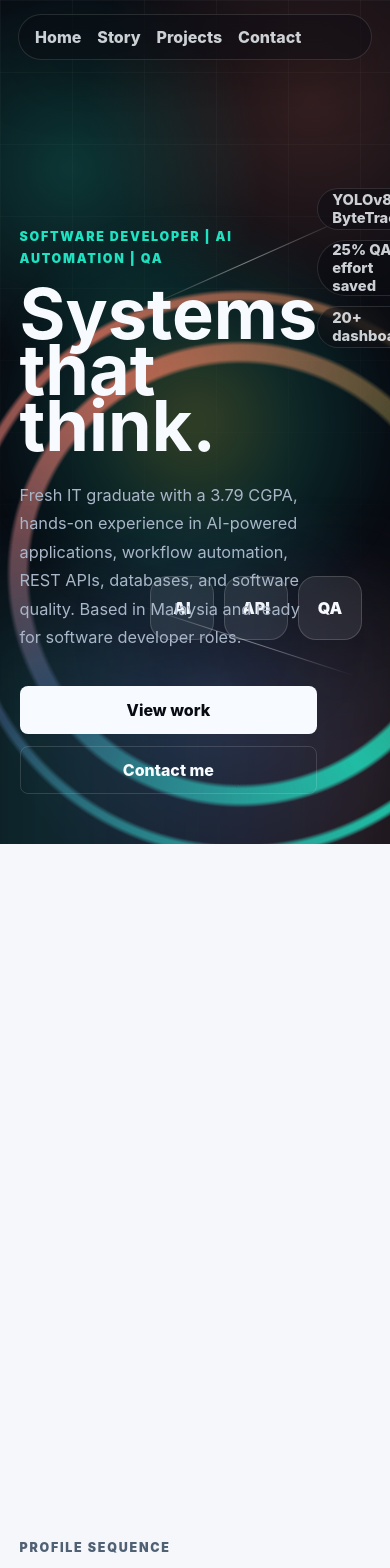
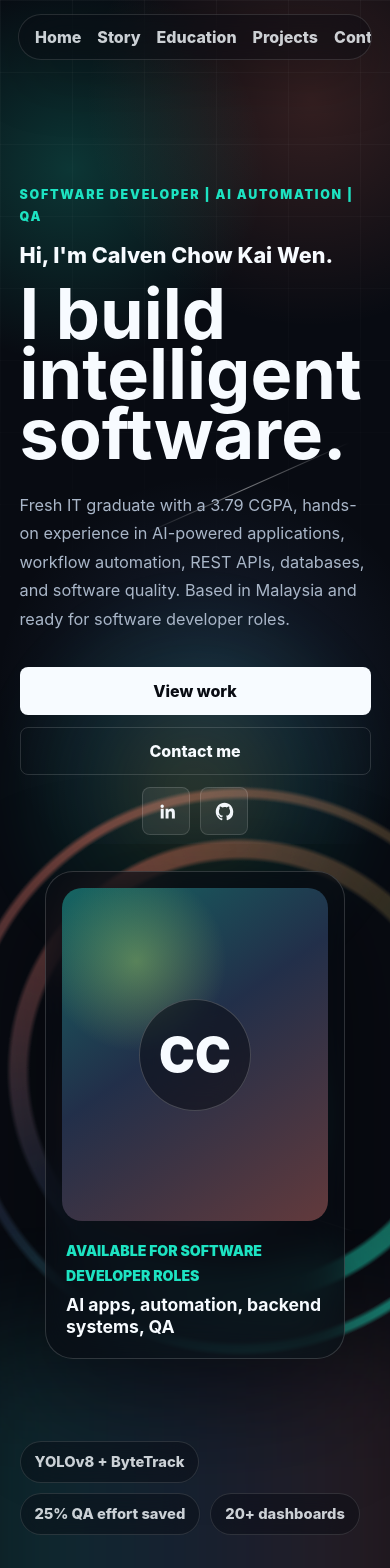
Before and after one commit to Calven0914/calven-portfolio, a React (Vite) app: page / in a window 390 px wide. Shown: the top 1568 px of the page. Built offline with nearby package versions, Linux system fonts and the light colour scheme.

Commit message:
Add profile hero and social credentials

```diff
--- a/src/App.jsx
+++ b/src/App.jsx
@@ -48,6 +48,27 @@ const experiences = [
   },
 ];
 
+const education = [
+  {
+    credential: "Bachelor's in Information Technology (Software Engineering)",
+    school: "SEGi University Kota Damansara",
+    date: "2024 - 2026",
+    detail: "CGPA 3.79. Project leader for PAWS Charity Fundraiser, raising RM500 for SPCA Selangor.",
+  },
+  {
+    credential: "Diploma in Information Technology",
+    school: "SEGi College Kota Damansara",
+    date: "2021 - 2023",
+    detail: "CGPA 3.62 with a foundation in software development, databases, and IT systems.",
+  },
+];
+
+const certificates = [
+  "Software Engineering",
+  "AI and computer vision projects",
+  "Workflow automation and LLM integration",
+];
+
 const skills = [
   "Java",
   "Python",
@@ -65,6 +86,35 @@ const skills = [
   "CI/CD",
   "Agile",
 ];
+
+const socials = [
+  {
+    name: "LinkedIn",
+    href: "https://www.linkedin.com/in/calven-chow-kai-wen-03703727a/",
+    icon: "linkedin",
+  },
+  {
+    name: "GitHub",
+    href: "https://github.com/Calven0914",
+    icon: "github",
+  },
+];
+
+function SocialIcon({ type }) {
+  if (type === "github") {
+    return (
+      <svg viewBox="0 0 24 24" aria-hidden="true">
+        <path d="M12 2C6.48 2 2 6.58 2 12.26c0 4.49 2.87 8.3 6.84 9.68.5.1.68-.22.68-.49v-1.82c-2.78.62-3.37-1.21-3.37-1.21-.45-1.19-1.11-1.5-1.11-1.5-.91-.64.07-.63.07-.63 1 .07 1.53 1.06 1.53 1.06.9 1.57 2.35 1.12 2.92.85.09-.67.35-1.12.63-1.38-2.22-.26-4.56-1.14-4.56-5.07 0-1.12.39-2.04 1.03-2.76-.1-.26-.45-1.31.1-2.72 0 0 .84-.28 2.75 1.05A9.3 9.3 0 0 1 12 6.98c.85 0 1.7.12 2.5.34 1.9-1.33 2.74-1.05 2.74-1.05.55 1.41.2 2.46.1 2.72.64.72 1.03 1.64 1.03 2.76 0 3.94-2.34 4.81-4.57 5.06.36.32.68.95.68 1.92v2.84c0 .27.18.59.69.49A10.1 10.1 0 0 0 22 12.26C22 6.58 17.52 2 12 2Z" />
+      </svg>
+    );
+  }
+
+  return (
+    <svg viewBox="0 0 24 24" aria-hidden="true">
+      <path d="M5.38 8.95h3.4V20h-3.4V8.95ZM7.08 4a1.98 1.98 0 1 1 0 3.96A1.98 1.98 0 0 1 7.08 4Zm3.85 4.95h3.26v1.51h.05c.45-.86 1.57-1.77 3.23-1.77 3.46 0 4.1 2.28 4.1 5.24V20h-3.4v-5.37c0-1.28-.02-2.92-1.78-2.92-1.78 0-2.05 1.39-2.05 2.83V20h-3.4V8.95Z" />
+    </svg>
+  );
+}
 
 function App() {
   const rootRef = useRef(null);
@@ -91,13 +141,16 @@ function App() {
 
   useEffect(() => {
     const context = gsap.context(() => {
-      gsap.from(".hero-kicker, .hero-title span, .hero-copy, .hero-actions, .hero-meta", {
-        y: 44,
-        autoAlpha: 0,
-        duration: 1,
-        stagger: 0.08,
-        ease: "power3.out",
-      });
+      gsap.from(
+        ".hero-kicker, .hero-intro, .hero-title span, .hero-copy, .hero-actions, .profile-visual, .hero-meta",
+        {
+          y: 44,
+          autoAlpha: 0,
+          duration: 1,
+          stagger: 0.08,
+          ease: "power3.out",
+        },
+      );
 
       gsap.to(".mesh-ring", {
         rotate: 360,
@@ -219,6 +272,7 @@ function App() {
         <nav aria-label="Primary navigation">
           <a href="#top">Home</a>
           <a href="#story">Story</a>
+          <a href="#education">Education</a>
           <a href="#projects">Projects</a>
           <a href="#contact">Contact</a>
         </nav>
@@ -230,20 +284,16 @@ function App() {
             <div className="cursor-light" />
             <div className="mesh-ring ring-one" />
             <div className="mesh-ring ring-two" />
-            <div className="mesh-core">
-              <span>AI</span>
-              <span>API</span>
-              <span>QA</span>
-            </div>
             <div className="mesh-line line-one" />
             <div className="mesh-line line-two" />
           </div>
 
           <div className="hero-content">
             <p className="hero-kicker">Software Developer | AI Automation | QA</p>
+            <p className="hero-intro">Hi, I'm Calven Chow Kai Wen.</p>
             <h1 className="hero-title">
-              <span>Systems</span>
-              <span>that think.</span>
+              <span>I build</span>
+              <span>intelligent software.</span>
             </h1>
             <p className="hero-copy">
               Fresh IT graduate with a 3.79 CGPA, hands-on experience in AI-powered
@@ -253,8 +303,35 @@ function App() {
             <div className="hero-actions">
               <a className="button dark" href="#projects">View work</a>
               <a className="button light" href="#contact">Contact me</a>
+              <div className="social-links" aria-label="Social links">
+                {socials.map((social) => (
+                  <a
+                    className="social-link"
+                    href={social.href}
+                    key={social.name}
+                    target="_blank"
+                    rel="noreferrer"
+                    aria-label={social.name}
+                  >
+                    <SocialIcon type={social.icon} />
+                  </a>
+                ))}
+              </div>
             </div>
           </div>
+
+          <aside className="profile-visual" aria-label="Calven profile preview">
+            <div className="profile-orbit" aria-hidden="true" />
+            <div className="profile-card">
+              <div className="profile-image">
+                <span>CC</span>
+              </div>
+              <div className="profile-card-copy">
+                <p>Available for software developer roles</p>
+                <strong>AI apps, automation, backend systems, QA</strong>
+              </div>
+            </div>
+          </aside>
 
           <div className="hero-meta" aria-label="Profile highlights">
             <span>YOLOv8 + ByteTrack</span>
@@ -324,6 +401,43 @@ function App() {
           </div>
         </section>
 
+        <section id="education" className="education-section">
+          <div className="section-heading reveal">
+            <p className="eyebrow">Education & credentials</p>
+            <h2>Academic foundation with practical proof.</h2>
+          </div>
+          <div className="education-layout">
+            <div className="education-list">
+              {education.map((item) => (
+                <article className="education-card reveal" key={item.credential}>
+                  <span>{item.date}</span>
+                  <h3>{item.credential}</h3>
+                  <p className="school-name">{item.school}</p>
+                  <p>{item.detail}</p>
+                </article>
+              ))}
+            </div>
+            <aside className="certificate-panel reveal">
+              <p className="panel-label">LinkedIn profile focus</p>
+              <h3>Certificates and updates can live here.</h3>
+              <div className="certificate-tags">
+                {certificates.map((certificate) => (
+                  <span key={certificate}>{certificate}</span>
+                ))}
+              </div>
+              <a
+                className="inline-social"
+                href="https://www.linkedin.com/in/calven-chow-kai-wen-03703727a/"
+                target="_blank"
+                rel="noreferrer"
+              >
+                <SocialIcon type="linkedin" />
+                View LinkedIn profile
+              </a>
+            </aside>
+          </div>
+        </section>
+
         <section id="projects" className="projects-section">
           <div className="section-heading reveal">
             <p className="eyebrow">Selected work</p>
@@ -364,13 +478,27 @@ function App() {
         <section id="contact" className="contact-section">
           <div className="contact-copy reveal">
             <p className="eyebrow">Contact</p>
-            <h2>Let’s build something useful.</h2>
+            <h2>Let's build something useful.</h2>
             <p>
-              I’m looking for software developer opportunities where I can contribute
+              I'm looking for software developer opportunities where I can contribute
               across backend systems, automation, AI-assisted workflows, and clean user
               interfaces.
             </p>
             <a href="mailto:calvenc0914@gmail.com">calvenc0914@gmail.com</a>
+            <div className="contact-socials" aria-label="Social links">
+              {socials.map((social) => (
+                <a
+                  className="social-link"
+                  href={social.href}
+                  key={social.name}
+                  target="_blank"
+                  rel="noreferrer"
+                  aria-label={social.name}
+                >
+                  <SocialIcon type={social.icon} />
+                </a>
+              ))}
+            </div>
           </div>
 
           <form className="contact-form reveal" onSubmit={handleSubmit}>
--- a/src/styles.css
+++ b/src/styles.css
@@ -103,6 +103,7 @@ a {
 .hero,
 .story-pin,
 .experience-section,
+.education-section,
 .projects-section,
 .skills-section,
 .contact-section {
@@ -116,8 +117,10 @@ a {
   --pointer-y: 50%;
   position: relative;
   min-height: 100svh;
-  display: flex;
+  display: grid;
+  grid-template-columns: minmax(0, 0.96fr) minmax(300px, 0.74fr);
   align-items: center;
+  gap: clamp(28px, 6vw, 96px);
   overflow: hidden;
   padding-top: 104px;
   padding-bottom: 40px;
@@ -151,7 +154,7 @@ a {
   border-radius: 50%;
   background: radial-gradient(circle, rgba(216, 255, 101, 0.26), rgba(29, 227, 194, 0.14) 38%, transparent 70%);
   filter: blur(22px);
-  opacity: 0.9;
+  opacity: 0.55;
   transform: translate(-50%, -50%);
   transition:
     left 120ms ease-out,
@@ -160,7 +163,7 @@ a {
 
 .mesh-ring {
   position: absolute;
-  right: clamp(-160px, -6vw, -40px);
+  right: clamp(-220px, -10vw, -80px);
   top: 50%;
   width: min(78vw, 760px);
   aspect-ratio: 1;
@@ -170,39 +173,14 @@ a {
     radial-gradient(circle at 50% 50%, rgba(8, 11, 18, 0.72) 0 34%, transparent 35%),
     conic-gradient(from 90deg, rgba(29, 227, 194, 0.9), rgba(122, 168, 255, 0.22), rgba(255, 123, 100, 0.72), rgba(216, 255, 101, 0.2), rgba(29, 227, 194, 0.9));
   mask-image: radial-gradient(circle, transparent 0 45%, black 46% 49%, transparent 50% 58%, black 59% 60%, transparent 61%);
-  opacity: 0.72;
+  opacity: 0.42;
   transform: translate3d(calc(var(--mouse-x) * 44px), calc(-50% + var(--mouse-y) * 36px), 0) rotateX(calc(var(--mouse-y) * 12deg)) rotateY(calc(var(--mouse-x) * -16deg));
 }
 
 .ring-two {
   right: clamp(20px, 12vw, 180px);
   width: min(48vw, 430px);
-  opacity: 0.48;
-}
-
-.mesh-core {
-  position: absolute;
-  right: clamp(34px, 16vw, 290px);
-  top: 50%;
-  display: grid;
-  grid-template-columns: repeat(3, 1fr);
-  gap: 10px;
-  transform: translate3d(calc(var(--mouse-x) * -36px), calc(-50% + var(--mouse-y) * -28px), 0) rotateX(calc(var(--mouse-y) * -10deg)) rotateY(calc(var(--mouse-x) * 14deg));
-}
-
-.mesh-core span {
-  display: grid;
-  place-items: center;
-  width: clamp(66px, 9vw, 104px);
-  aspect-ratio: 1;
-  border: 1px solid rgba(255, 255, 255, 0.16);
-  border-radius: 18px;
-  background: rgba(247, 251, 255, 0.08);
-  color: var(--ink);
-  font-size: clamp(1rem, 2vw, 1.45rem);
-  font-weight: 950;
-  box-shadow: 0 24px 80px rgba(0, 0, 0, 0.32);
-  backdrop-filter: blur(18px);
+  opacity: 0.25;
 }
 
 .mesh-line {
@@ -234,6 +212,14 @@ a {
   text-transform: uppercase;
 }
 
+.hero-intro {
+  margin-bottom: 16px;
+  color: var(--ink);
+  font-size: clamp(1.35rem, 3vw, 2.35rem);
+  font-weight: 850;
+  line-height: 1.1;
+}
+
 .hero-title,
 h2,
 h3,
@@ -242,10 +228,10 @@ p {
 }
 
 .hero-title {
-  max-width: 9ch;
+  max-width: 10ch;
   margin-bottom: 26px;
-  font-size: clamp(4.4rem, 13vw, 12rem);
-  line-height: 0.8;
+  font-size: clamp(3.8rem, 9.8vw, 9.6rem);
+  line-height: 0.86;
 }
 
 .hero-title span {
@@ -278,6 +264,7 @@ p {
 
 .hero-actions {
   display: flex;
+  align-items: center;
   flex-wrap: wrap;
   gap: 12px;
   margin-top: 34px;
@@ -312,6 +299,128 @@ p {
   position: relative;
   z-index: 2;
   width: min(100%, 980px);
+}
+
+.social-links,
+.contact-socials {
+  display: inline-flex;
+  align-items: center;
+  gap: 10px;
+}
+
+.social-link,
+.inline-social {
+  display: inline-flex;
+  align-items: center;
+  justify-content: center;
+  border: 1px solid var(--line);
+  border-radius: 8px;
+  background: rgba(255, 255, 255, 0.07);
+  color: var(--ink);
+  transition:
+    transform 180ms ease,
+    background 180ms ease,
+    border-color 180ms ease;
+}
+
+.social-link {
+  width: 48px;
+  height: 48px;
+}
+
+.social-link svg,
+.inline-social svg {
+  width: 21px;
+  height: 21px;
+  fill: currentColor;
+}
+
+.social-link:hover,
+.inline-social:hover {
+  transform: translateY(-2px);
+  border-color: rgba(29, 227, 194, 0.56);
+  background: rgba(29, 227, 194, 0.1);
+}
+
+.profile-visual {
+  position: relative;
+  z-index: 2;
+  min-height: 560px;
+  display: grid;
+  place-items: center;
+  perspective: 1200px;
+}
+
+.profile-orbit {
+  position: absolute;
+  width: min(56vw, 500px);
+  aspect-ratio: 1;
+  border-radius: 50%;
+  background:
+    radial-gradient(circle, transparent 0 44%, rgba(29, 227, 194, 0.16) 45% 47%, transparent 48% 58%, rgba(255, 123, 100, 0.16) 59% 61%, transparent 62%),
+    conic-gradient(from 90deg, rgba(29, 227, 194, 0.68), rgba(122, 168, 255, 0.18), rgba(255, 123, 100, 0.62), rgba(216, 255, 101, 0.16), rgba(29, 227, 194, 0.68));
+  filter: blur(0.2px);
+  opacity: 0.72;
+  transform: translate3d(calc(var(--mouse-x) * 34px), calc(var(--mouse-y) * 28px), 0) rotateX(calc(var(--mouse-y) * 12deg)) rotateY(calc(var(--mouse-x) * -14deg));
+}
+
+.profile-card {
+  position: relative;
+  display: grid;
+  gap: 18px;
+  width: min(100%, 390px);
+  padding: 16px;
+  border: 1px solid rgba(255, 255, 255, 0.16);
+  border-radius: 28px;
+  background: rgba(8, 11, 18, 0.58);
+  box-shadow: 0 34px 120px rgba(0, 0, 0, 0.42);
+  backdrop-filter: blur(24px);
+  transform: translate3d(calc(var(--mouse-x) * -28px), calc(var(--mouse-y) * -22px), 0) rotateX(calc(var(--mouse-y) * -8deg)) rotateY(calc(var(--mouse-x) * 10deg));
+}
+
+.profile-image {
+  display: grid;
+  place-items: center;
+  aspect-ratio: 4 / 5;
+  overflow: hidden;
+  border-radius: 20px;
+  background:
+    radial-gradient(circle at 28% 22%, rgba(216, 255, 101, 0.32), transparent 28%),
+    linear-gradient(145deg, rgba(29, 227, 194, 0.38), rgba(122, 168, 255, 0.16) 45%, rgba(255, 123, 100, 0.34)),
+    #111827;
+}
+
+.profile-image span {
+  display: grid;
+  place-items: center;
+  width: 42%;
+  aspect-ratio: 1;
+  border: 1px solid rgba(255, 255, 255, 0.2);
+  border-radius: 50%;
+  background: rgba(8, 11, 18, 0.54);
+  color: var(--ink);
+  font-size: clamp(3rem, 8vw, 5.7rem);
+  font-weight: 950;
+  backdrop-filter: blur(16px);
+}
+
+.profile-card-copy {
+  padding: 0 4px 4px;
+}
+
+.profile-card-copy p {
+  margin-bottom: 6px;
+  color: var(--teal);
+  font-size: 0.88rem;
+  font-weight: 860;
+  text-transform: uppercase;
+}
+
+.profile-card-copy strong {
+  display: block;
+  color: var(--ink);
+  font-size: clamp(1.1rem, 2vw, 1.35rem);
+  line-height: 1.25;
 }
 
 .hero-meta {
@@ -402,6 +511,7 @@ p {
 }
 
 .experience-section,
+.education-section,
 .projects-section,
 .skills-section,
 .contact-section {
@@ -416,6 +526,83 @@ p {
 .experience-list {
   display: grid;
   gap: 14px;
+}
+
+.education-layout {
+  display: grid;
+  grid-template-columns: minmax(0, 1fr) minmax(280px, 0.48fr);
+  gap: 18px;
+  align-items: start;
+}
+
+.education-list {
+  display: grid;
+  gap: 14px;
+}
+
+.education-card,
+.certificate-panel {
+  border: 1px solid var(--line);
+  border-radius: 8px;
+  background: rgba(255, 255, 255, 0.055);
+  box-shadow: 0 22px 80px rgba(0, 0, 0, 0.18);
+}
+
+.education-card {
+  padding: clamp(22px, 4vw, 34px);
+}
+
+.education-card span,
+.panel-label {
+  display: block;
+  margin-bottom: 14px;
+  color: var(--coral);
+  font-size: 0.82rem;
+  font-weight: 900;
+  letter-spacing: 0.12em;
+  text-transform: uppercase;
+}
+
+.school-name {
+  margin-bottom: 10px;
+  color: var(--teal);
+  font-weight: 850;
+}
+
+.certificate-panel {
+  position: sticky;
+  top: 120px;
+  display: grid;
+  gap: 18px;
+  padding: clamp(22px, 4vw, 34px);
+}
+
+.certificate-panel h3 {
+  font-size: clamp(1.6rem, 3vw, 2.5rem);
+}
+
+.certificate-tags {
+  display: flex;
+  flex-wrap: wrap;
+  gap: 10px;
+}
+
+.certificate-tags span {
+  padding: 10px 12px;
+  border: 1px solid var(--line);
+  border-radius: 999px;
+  color: var(--muted);
+  font-size: 0.92rem;
+  font-weight: 760;
+}
+
+.inline-social {
+  justify-content: flex-start;
+  gap: 10px;
+  width: fit-content;
+  min-height: 48px;
+  padding: 0 14px;
+  font-weight: 850;
 }
 
 .experience-item {
@@ -521,11 +708,15 @@ p {
   align-items: start;
 }
 
-.contact-copy a {
+.contact-copy > a[href^="mailto"] {
   display: inline-flex;
   margin-top: 18px;
   color: var(--teal);
   font-weight: 850;
+}
+
+.contact-socials {
+  margin-top: 18px;
 }
 
 .contact-form {
@@ -585,6 +776,7 @@ p {
 
   .hero,
   .story-pin,
+  .education-layout,
   .experience-item,
   .project-card,
   .contact-section {
@@ -594,10 +786,20 @@ p {
   .hero {
     padding-top: 142px;
     align-items: flex-start;
+    gap: 36px;
   }
 
   .hero-content {
-    padding-top: 10vh;
+    padding-top: 5vh;
+  }
+
+  .profile-visual {
+    min-height: 460px;
+    width: 100%;
+  }
+
+  .profile-card {
+    width: min(100%, 340px);
   }
 
   .chapter {
@@ -618,9 +820,9 @@ p {
     width: 660px;
   }
 
-  .mesh-core {
-    right: 28px;
-    top: 72%;
+  .certificate-panel {
+    position: relative;
+    top: auto;
   }
 
   .hero-meta {
@@ -653,7 +855,11 @@ p {
     width: 100%;
   }
 
-  .mesh-core span {
-    width: 64px;
+  .profile-visual {
+    min-height: 400px;
+  }
+
+  .profile-card {
+    width: min(100%, 300px);
   }
 }
```
